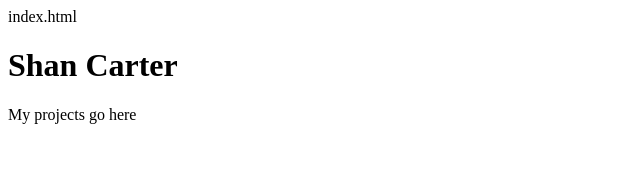
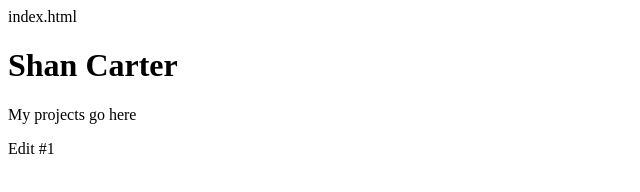
Before and after one commit to hillbr/dataviz-home, a plain HTML site: page index.html in a window 1280 px wide. Shown: the full height of the page, 0-640 px from the left. Drawn offline with Linux system fonts and the light colour scheme.

Commit message:
Update index.html

```diff
--- a/index.html
+++ b/index.html
@@ -2,3 +2,5 @@ index.html
 <!DOCTYPE html>
 <h1>Shan Carter</h1>
 <p>My projects go here</p>
+
+<p>Edit #1</p>
```
